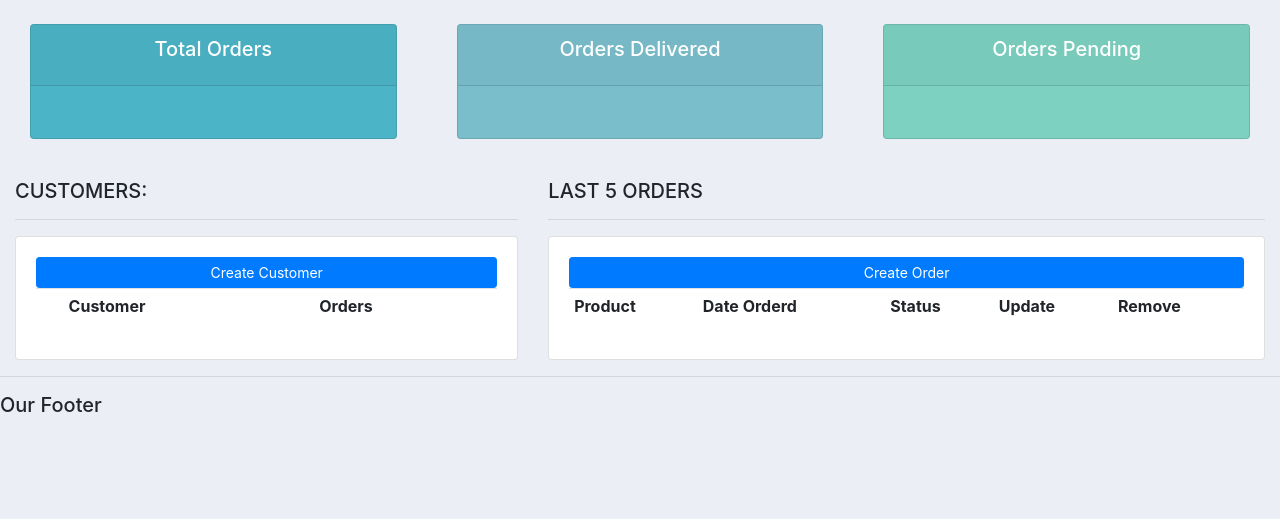
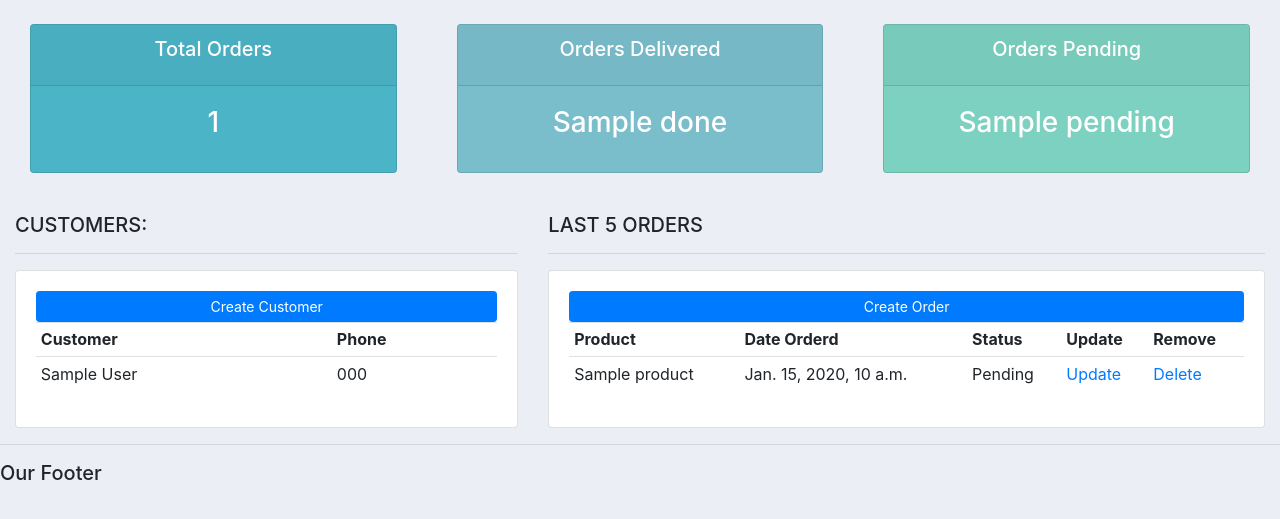
Before and after one commit to QU3B1M/CustomersMGMT, a Django app: template app/templates/app/dashboard.html in a window 1280 px wide. Shown: the part 64-583 px from the top of the page. Run offline with Django 3.2, Linux system fonts and the light colour scheme; tables that the repository leaves empty hold one stand-in row (values such as "Sample post"); the template is opened without the code that fills it: values that come from a table or form of the project are taken from there, most other values are stand-ins (such as "Sample title", 1, 10 or a date in 2020); lists and menus that the app fills with data are empty; some libraries are stand-ins or nearby versions.

Commit message:
home view and templates updated

```diff
--- a/app/admin.py
+++ b/app/admin.py
@@ -1,6 +1,9 @@
 from django.contrib import admin
-from .models import Customer
+from .models import *
 
 # Register your models here.
 
 admin.site.register(Customer)
+admin.site.register(Tag)
+admin.site.register(Product)
+admin.site.register(Order)
--- a/app/templates/app/dashboard.html
+++ b/app/templates/app/dashboard.html
@@ -14,11 +14,15 @@
 			<a class="btn btn-primary  btn-sm btn-block" href="">Create Customer</a>
 			<table class="table table-sm">
 				<tr>
-					<th></th>
 					<th>Customer</th>
-					<th>Orders</th>
+					<th>Phone</th>
 				</tr>
-
+				{% for customer in customers %}
+					<tr>
+						<td>{{customer.name}}</td>
+						<td>{{customer.phone}}</td>
+					</tr>
+				{% endfor %}
 			</table>
 		</div>
 	</div>
@@ -37,6 +41,15 @@
 					<th>Remove</th>
 				</tr>
 
+				{% for order in orders %}
+					<tr>
+						<td>{{order.product}}</td>
+						<td>{{order.date_created}}</td>
+						<td>{{order.status}}</td>
+						<td><a href="">Update</a></td>
+						<td><a href="">Delete</a></td>
+					</tr>
+				{% endfor %}
 			</table>
 		</div>
 	</div>
--- a/app/templates/app/status.html
+++ b/app/templates/app/status.html
@@ -8,7 +8,7 @@
 			  		<h5 class="card-title">Total Orders</h5>
 			  	</div>
 			  	<div class="card-body">
-			    	<h3 class="card-title"></h3>
+			    	<h3 class="card-title">{{total_orders}}</h3>
 			  	</div>
 			</div>
 		</div>
@@ -21,7 +21,7 @@
 			  		<h5 class="card-title">Orders Delivered</h5>
 			  	</div>
 			  	<div class="card-body">
-			    	<h3 class="card-title"></h3>
+			    	<h3 class="card-title">{{done}}</h3>
 			  	</div>
 			</div>
 		</div>
@@ -34,7 +34,7 @@
 			  		<h5 class="card-title">Orders Pending</h5>
 			  	</div>
 			  	<div class="card-body">
-			    	<h3 class="card-title"></h3>
+			    	<h3 class="card-title">{{pending}}</h3>
 			  	</div>
 			</div>
 		</div>
```
Also changed, not shown: app/templates/app/products.html (+8 -0 lines), app/views.py (+22 -2 lines).
